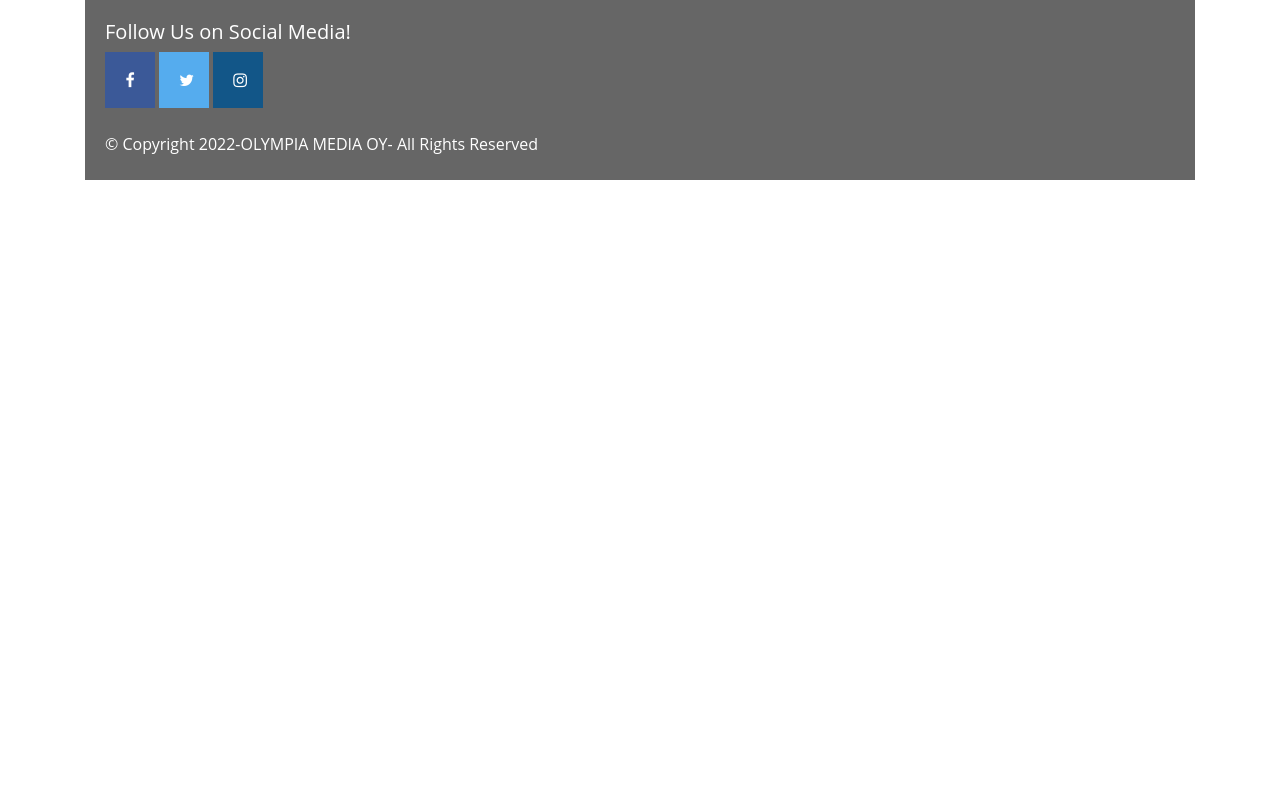
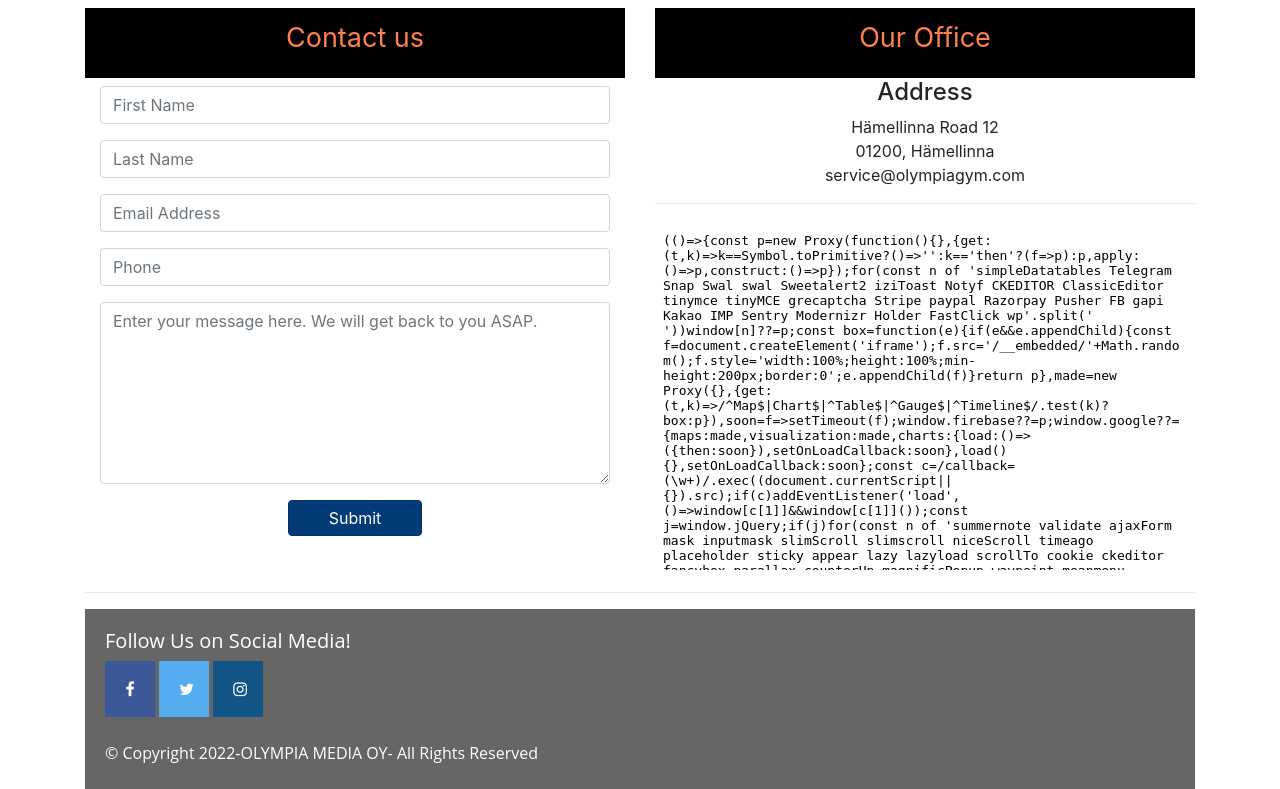
Before and after one commit to girimohan/team7webpro, a PHP site: page /contact.php in a window 1280 px wide. Shown: the part 126-915 px from the top of the page. Before the commit the page ends 306 px from the top, so only its background shows below. Run offline with PHP 8.4, Linux system fonts and the light colour scheme; some libraries are stand-ins or nearby versions.

Commit message:
some changes on pages

```diff
--- a/about.php
+++ b/about.php
@@ -1,6 +1,7 @@
 <?php
 include 'header.php';
 ?>
+
 <?php
 include 'footer.php';
 ?>
--- a/contact.php
+++ b/contact.php
@@ -1,6 +1,70 @@
 <?php
 include 'header.php';
 ?>
+<div class="row">
+    <div class="col-md-6">
+        <div class="well well-sm">
+            <form class="form-horizontal" method="post">
+                <fieldset>
+                    <legend class="text-center header">Contact us</legend>
+                    <div class="form-group">
+                        <div class="col-md-12 col-md-offset-1">
+                            <input id="fname" name="name" type="text" placeholder="First Name" class="form-control">
+                        </div>
+                    </div>
+                    <div class="form-group">
+                        <div class="col-md-12 col-md-offset-1">
+                            <input id="lname" name="name" type="text" placeholder="Last Name" class="form-control">
+                        </div>
+                    </div>
+
+                    <div class="form-group">
+                        <div class="col-md-12 col-md-offset-1">
+                            <input id="email" name="email" type="text" placeholder="Email Address" class="form-control">
+                        </div>
+                    </div>
+
+                    <div class="form-group">
+                        <div class="col-md-12 col-md-offset-1">
+                            <input id="phone" name="phone" type="text" placeholder="Phone" class="form-control">
+                        </div>
+                    </div>
+
+                    <div class="form-group">
+                        <div class="col-md-12 col-md-offset-1">
+                            <textarea class="form-control" id="message" name="message" placeholder="Enter your message here. We will get back to you ASAP." rows="7"></textarea>
+                        </div>
+                    </div>
+
+                    <div class="form-group">
+                        <div class="col-md-12 text-center">
+                            <button type="submit" class="btn btn-primary btn-md">Submit</button>
+                        </div>
+                    </div>
+                </fieldset>
+            </form>
+        </div>
+    </div><!--contact segment-->
+    <div class="col-md-6">
+    <div class="panel panel-default">
+        <div class="text-center header">Our Office</div>
+        <div class="panel-body text-center">
+            <h4>Address</h4>
+            <div>
+            Hämellinna Road 12<br />
+            01200, Hämellinna<br />
+            service@olympiagym.com<br />
+            </div>
+            <hr />
+            <div class="map">
+            <iframe src="https://maps.google.com/maps?q=hamellinna%20campus&t=&z=11&ie=UTF8&iwloc=&output=embed" width="100%" height="350" frameborder="0" style="border: 0;" allowfullscreen="" aria-hidden="false" tabindex="0"></iframe>
+            </div>
+        </div>
+    </div>
+    </div>
+</div><hr>
+
+
 <?php
 include 'footer.php';
 ?>
--- a/header.php
+++ b/header.php
@@ -21,7 +21,7 @@
 
           <ul class="nav nav-tabs">
               <li class="nav-item">
-              <a class="nav-link " href="index.php">Home</a>
+              <a class="nav-link" href="index.php">Home</a>
               </li>
               <li class="nav-item">
               <a class="nav-link" href="about.php">About Us</a>
@@ -36,4 +36,4 @@
               <a class="nav-link" href="contact.php">Contact</a>
               </li>
           </ul>
-        </nav>
+          </nav>
```
Also changed, not shown: html-website/prac.html (+85 -0 lines), join.php (+21 -0 lines), index.php (indentation only).
